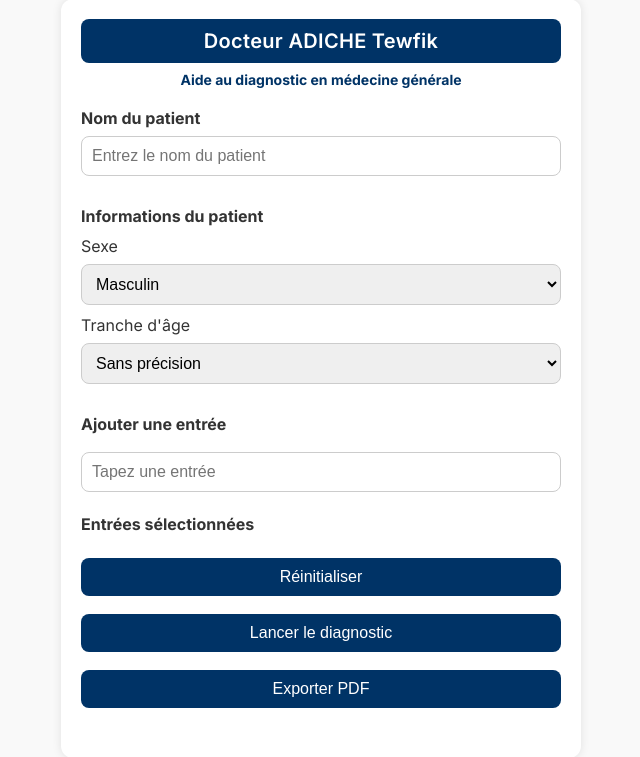
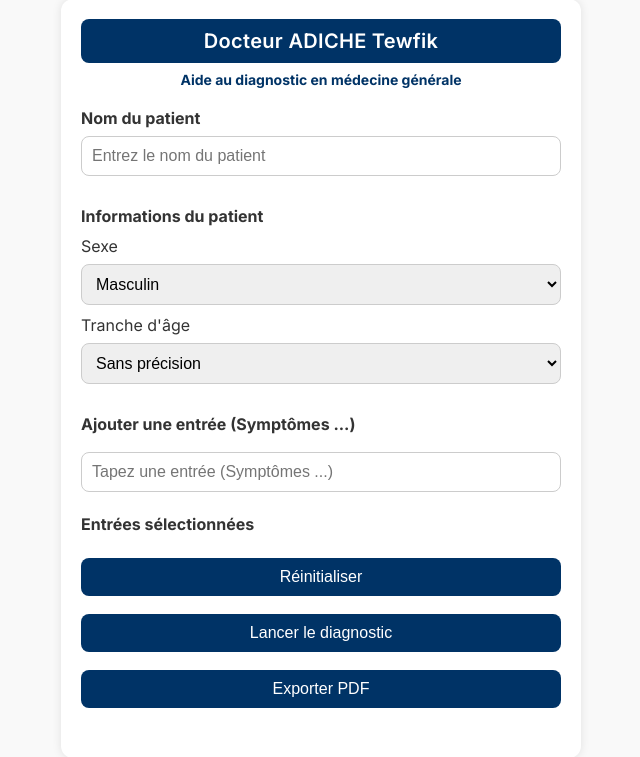
Before and after one commit to ADICHE213/ExeDocteur, a Flask app: page / in a window 1280 px wide. Shown: the part 21-778 px from the top of the page, without its empty margins (319-959 px from the left). Run offline with Flask 3, Linux system fonts and the light colour scheme; some libraries are stand-ins or nearby versions.

Commit message:
Update index.html

```diff
--- a/templates/index.html
+++ b/templates/index.html
@@ -192,9 +192,9 @@
 
 
 
-        <h3>Ajouter une entrée</h3>
+        <h3>Ajouter une entrée (Symptômes ...)</h3>
 
-        <input id="symptomeInput" type="text" placeholder="Tapez une entrée" oninput="montrerSuggestions()">
+        <input id="symptomeInput" type="text" placeholder="Tapez une entrée (Symptômes ...)" oninput="montrerSuggestions()">
 <ul id="suggestions" style="list-style: none; padding: 0; margin-top: -8px;"></ul>
         <datalist id="symptomes">
             {% for s in symptomes %}
```
